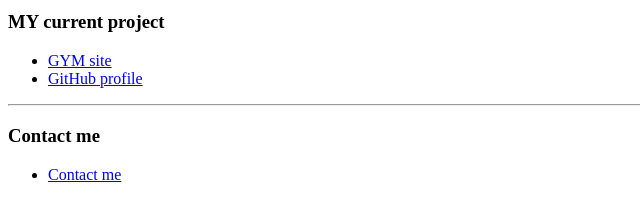
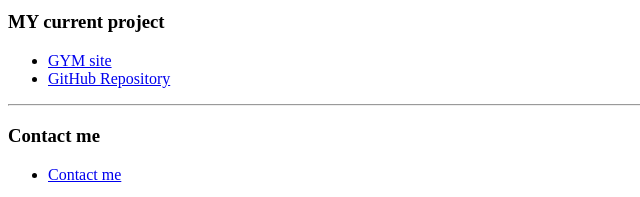
Before and after one commit to syan723/Noman-s-cv, a plain HTML site: page index.html in a window 1280 px wide. Shown: the part 664-861 px from the top of the page, 0-640 px from the left. Drawn offline with Linux system fonts and the light colour scheme.

Commit message:
Update index.html

```diff
--- a/index.html
+++ b/index.html
@@ -29,7 +29,7 @@
 <h3>MY current project</h3>
 <ul>
 <li><a href="gymsite.html">GYM site</a></li>
-  <li><a href="<li><a href="https://syan723.github.io/Noman-s-cv/">GitHub profile</a></li>
+  <li><a href="<li><a href="https://syan723.github.io/Noman-s-cv/">GitHub Repository</a></li>
 </ul>
 
 <hr>
```
